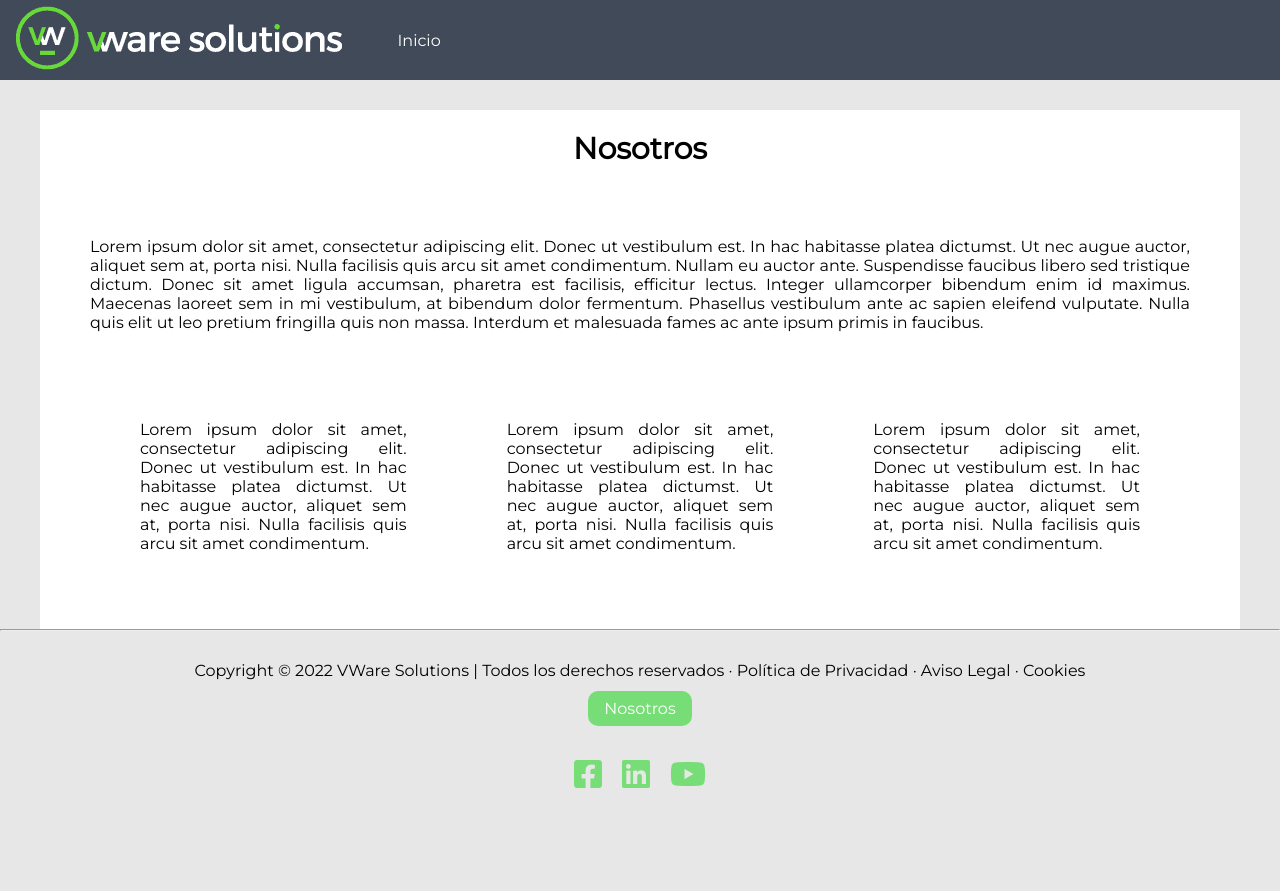
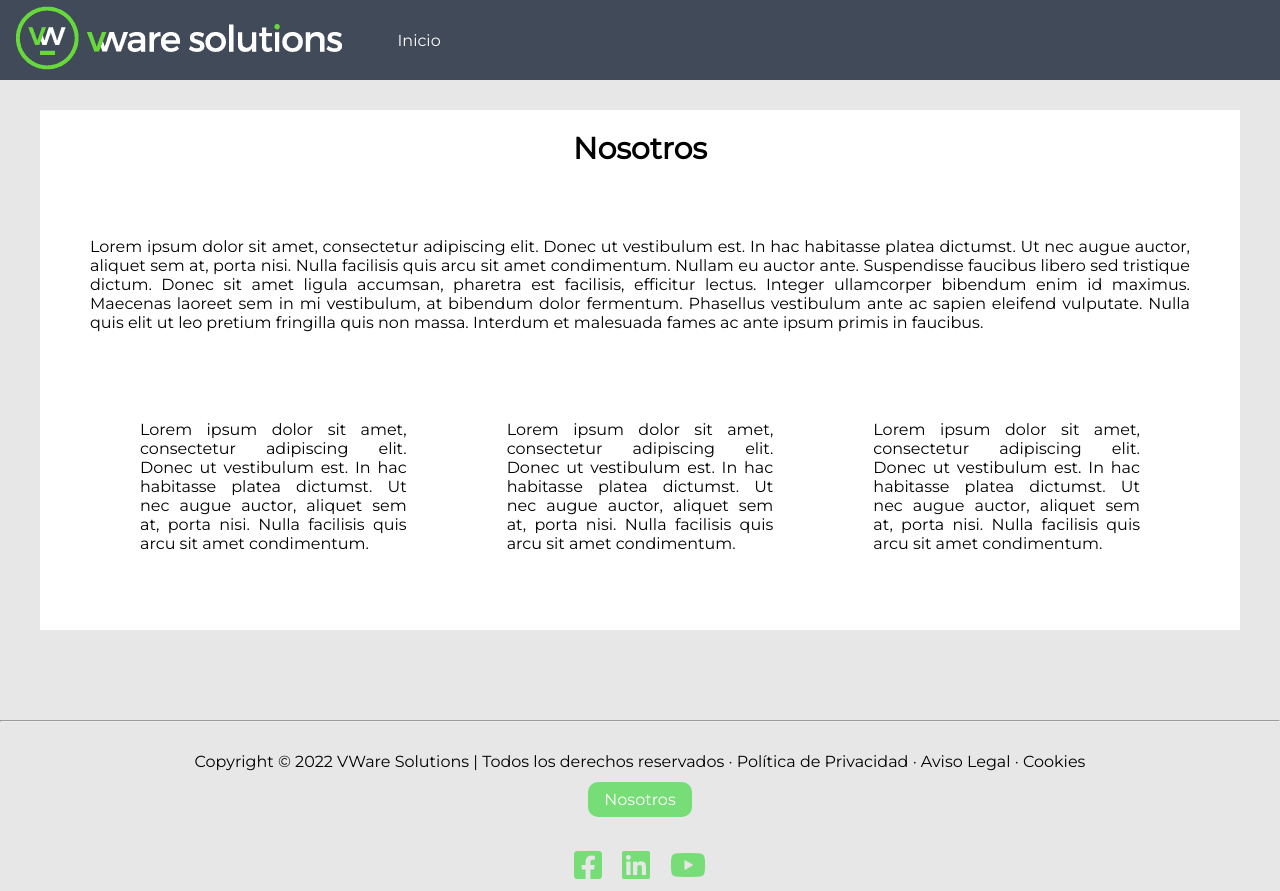
Before and after one commit to tonyekssj/Ticket-System-, a React (Create React App) app: page /nosotros in a window 1280 px wide. Before the commit the page ends 800 px from the top, so only its background shows below. Built offline with nearby package versions, Linux system fonts and the light colour scheme.

Commit message:
Update footer
footer arreglado

```diff
--- a/src/layout/Footer.css
+++ b/src/layout/Footer.css
@@ -1,6 +1,7 @@
 
 .footer{
-    position: fixed;
+    padding-top: 15vh;
+    position: static;
     left: 0;
     bottom: 0;
     width: 100%;
```
